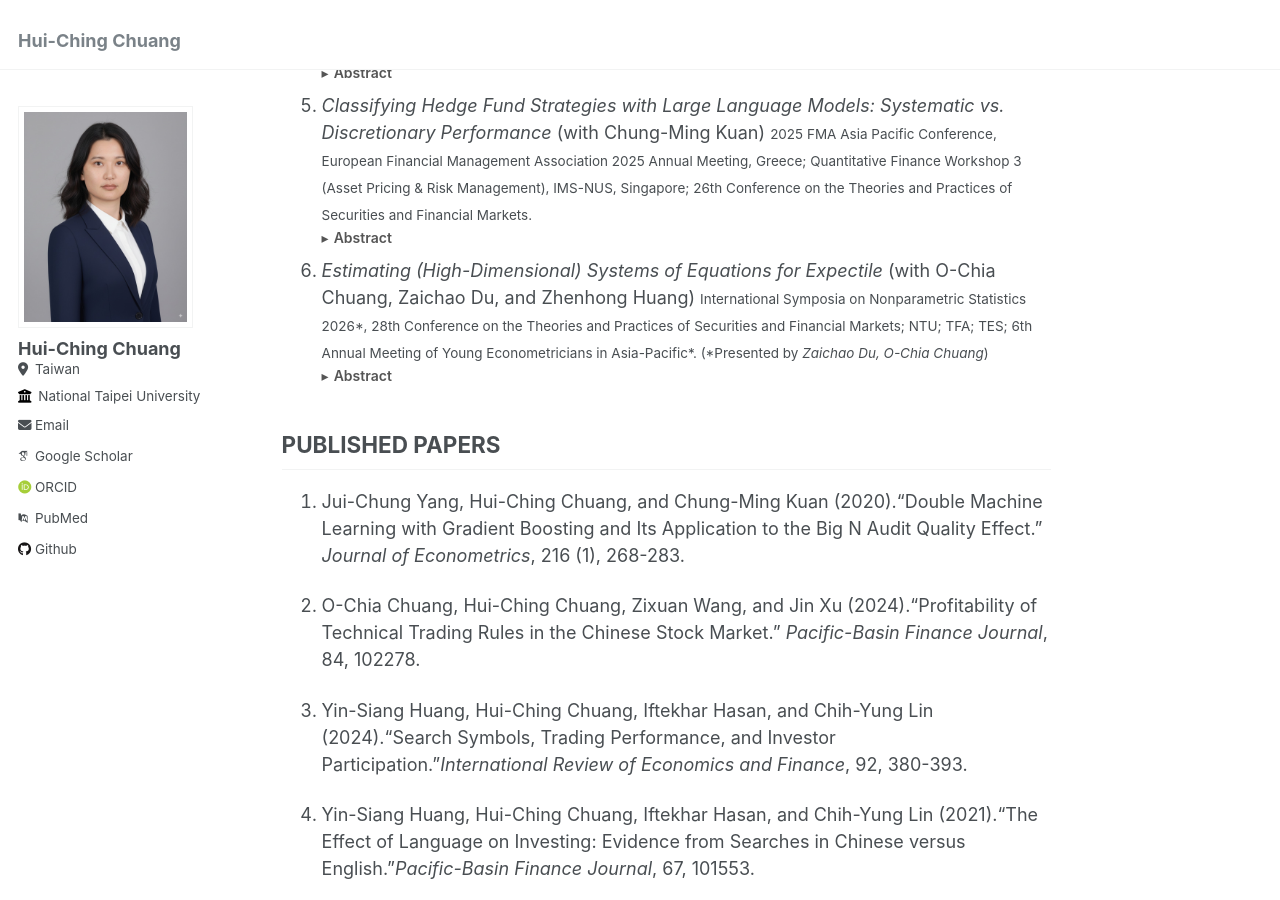
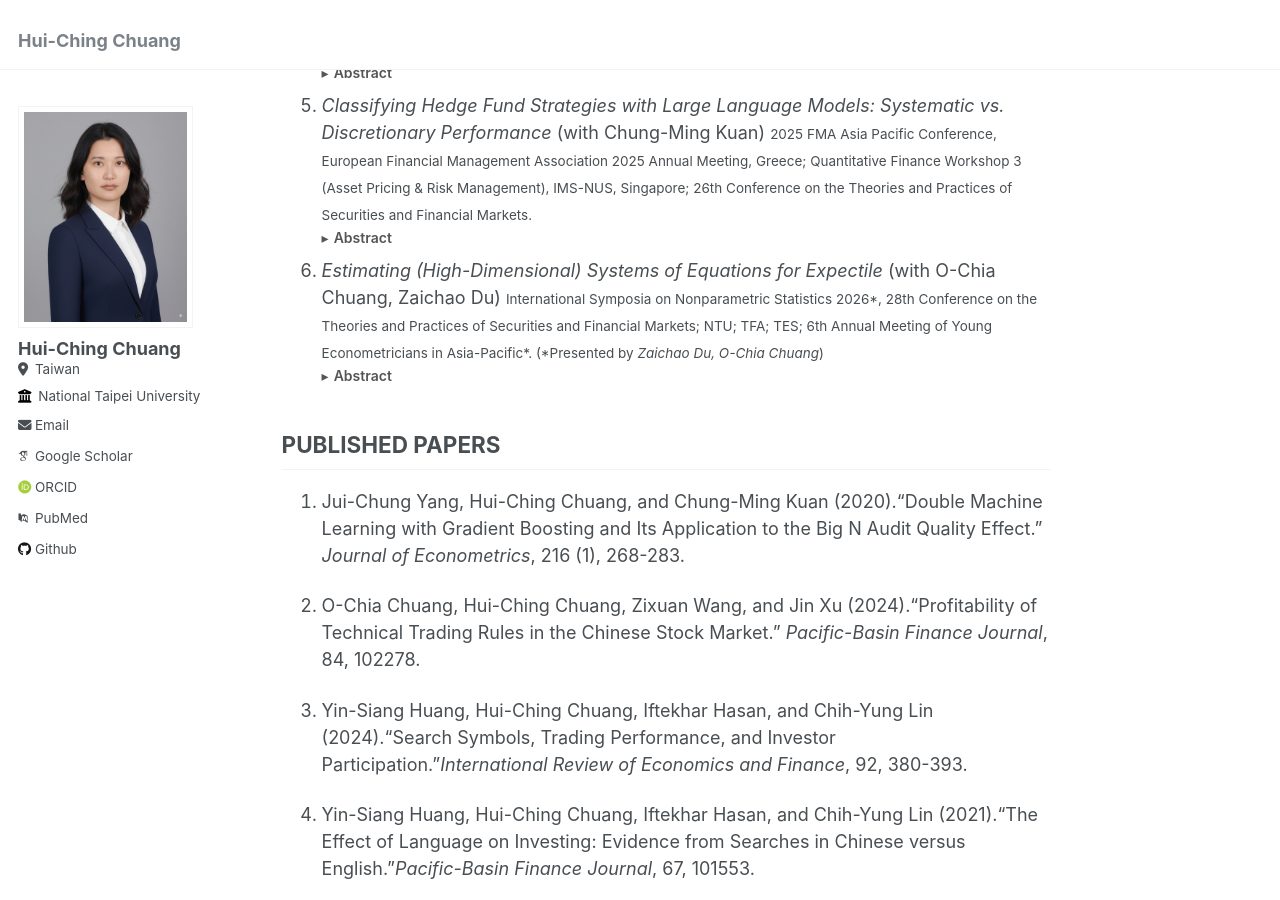
Before and after one commit to hcchuang/hcchuang.github.io, a Jekyll site: the page built from _pages/about.md, in a window 1280 px wide and 900 px high, scrolled down 684 px. Built offline with Jekyll 4.4.1, drawn with Linux system fonts in a browser that asks for light colours; some web fonts are replaced.

Commit message:
Remove Zhenhong Huang from author list

```diff
--- a/_pages/about.md
+++ b/_pages/about.md
@@ -97,7 +97,7 @@ Hui-Ching Chuang is an Associate Professor in the Department of Statistics at Na
      </div>
    </details>
 
-6. _Estimating (High-Dimensional) Systems of Equations for Expectile_ (with O-Chia Chuang, Zaichao Du, and Zhenhong Huang) <small>International Symposia on Nonparametric Statistics 2026\*, 28th Conference on the Theories and Practices of Securities and Financial Markets; NTU; TFA; TES; 6th Annual Meeting of Young Econometricians in Asia-Pacific\*. (\*Presented by <em>Zaichao Du, O-Chia Chuang</em>)</small>
+6. _Estimating (High-Dimensional) Systems of Equations for Expectile_ (with O-Chia Chuang, Zaichao Du) <small>International Symposia on Nonparametric Statistics 2026\*, 28th Conference on the Theories and Practices of Securities and Financial Markets; NTU; TFA; TES; 6th Annual Meeting of Young Econometricians in Asia-Pacific\*. (\*Presented by <em>Zaichao Du, O-Chia Chuang</em>)</small>
    <details>
      <summary>Abstract</summary>
      <div class="abstract-body">
```
